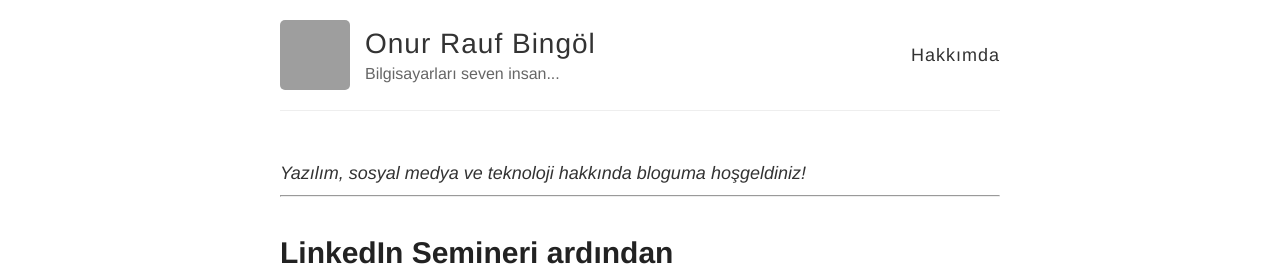
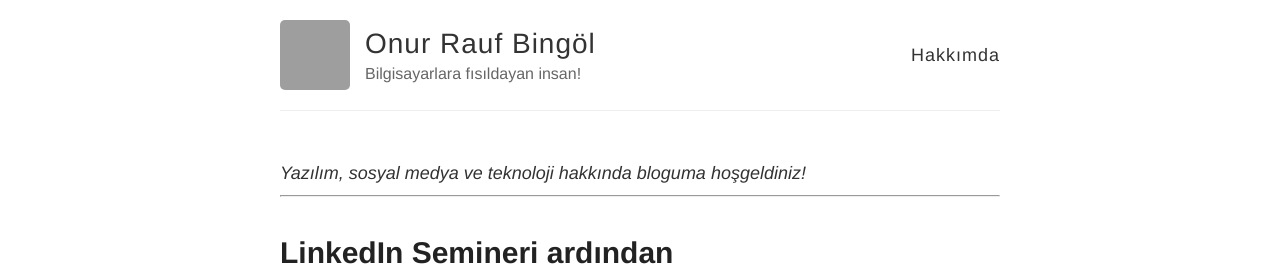
Before and after one commit to orbingol/orbingol.github.io, a Jekyll site: the page built from index.html, in a window 1280 px wide. Shown: the top 266 px of the page. Built offline with Jekyll 4.4.1, drawn with Linux system fonts in a browser that asks for light colours; grey boxes are pictures that could not be loaded.

Commit message:
Updated description again :)

```diff
--- a/_config.yml
+++ b/_config.yml
@@ -6,7 +6,7 @@
 name: Onur Rauf Bingöl
 
 # Short bio or description (displayed in the header)
-description: Bilgisayarları seven insan...
+description: Bilgisayarlara fısıldayan insan!
 
 # URL of your avatar or profile pic (you could use your GitHub profile pic)
 avatar: http://www.gravatar.com/avatar/933fee328c75da3e4c63c264921a1c68
```
